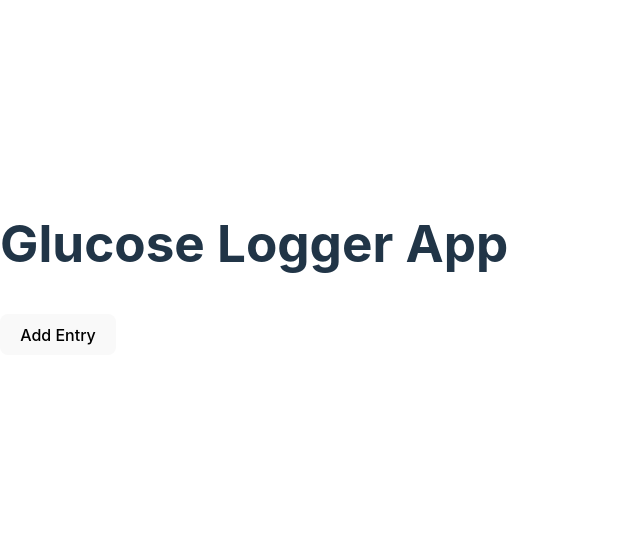
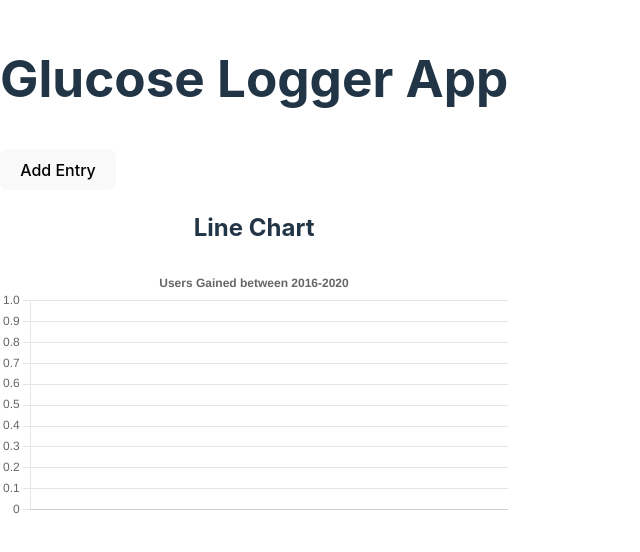
Before and after one commit to bobrien-pursuit/glucose-logger-front-end, a React (Vite) app: page /chart in a window 1280 px wide. Shown: the part 136-688 px from the top of the page, without its empty margins (0-640 px from the left). Built offline with nearby package versions, Linux system fonts and the light colour scheme; no server answers.

Commit message:
adds chart to project

```diff
--- a/package.json
+++ b/package.json
@@ -10,7 +10,9 @@
     "preview": "vite preview"
   },
   "dependencies": {
+    "chart.js": "^4.4.3",
     "react": "^18.3.1",
+    "react-chartjs-2": "^5.2.0",
     "react-dom": "^18.3.1",
     "react-router-dom": "^6.26.0"
   },
--- a/src/App.jsx
+++ b/src/App.jsx
@@ -6,6 +6,7 @@ import Home from "./Pages/Home.jsx";
 import New from "./Components/NewEntryForm.jsx";
 import NavBar from "./Components/NavBar.jsx";
 import Edit from "./Pages/Edit.jsx";
+import DataChart from "./Components/DataChart.jsx";
 
 // COMPONENTS
 
@@ -19,6 +20,7 @@ function App () {
             <Route path="/" element={<Home />} />
             <Route path="/new" element={<New />} />
             <Route path="/edit/entry/:id" element={<Edit />} />
+            <Route path="/chart" element={<DataChart />} />
           </Routes>
         </main>
       </Router>
--- /dev/null
+++ b/src/Components/DataChart.jsx
@@ -0,0 +1,48 @@
+import React from "react";
+import { useState, useEffect } from "react";
+import { useNavigate } from "react-router-dom";
+import Chart from "chart.js/auto";
+import { Line } from "react-chartjs-2";
+import ChartPage from "../Pages/ChartPage.jsx";
+const API = import.meta.env.VITE_API_URL;
+// Chart.register(CategoryScale);
+
+function DataChart() {
+
+    let navigate = useNavigate();
+
+    const [data, setData] = useState ([]);
+
+    //grab the whole array of objects from API
+
+    useEffect (() => {
+        fetch(`${API}/entries`)
+        .then(res => res.json())
+        .then(res => setData(res))
+        .catch((err) => console.log({error: "Server error"}))
+    }, [data]);
+
+    const [chartData, setChartData] = useState({
+        labels: data.map((datum) => datum.date_surrogate),
+        datasets: [
+            {
+                label: "Glucose Readings",
+                data: data.map((datum) => datum.glucose_gdl),
+                backgroundColor: [
+                    "lightred",
+                    "lightblue",
+                    "lightgreen",
+                    "lightyellow"
+                ],
+                borderColor: "black",
+                borderWidth: 2
+            }
+        ]
+    })
+
+    return (
+      <div><ChartPage chartData={chartData}/></div>
+    );
+}
+
+export default DataChart;
--- a/src/Components/EditEntryForm.jsx
+++ b/src/Components/EditEntryForm.jsx
@@ -8,6 +8,8 @@ function UpdateEntryForm() {
     let navigate = useNavigate();
 
     const [entry, setEntry] = useState ({
+        date_surrogate: null,
+        time_surrogate: null,
         date: null,
         time: null,
         last_meal: null,
@@ -67,21 +69,21 @@ function UpdateEntryForm() {
     return (
         <div>
         <form onSubmit={handleSubmit}>
-            <label htmlFor="date">Date:</label>
+            <label htmlFor="date_surrogate">Date:</label>
             <input
-                id = "date"
-                value = {entry.date}
+                id = "date_surrogate"
+                value = {entry.date_surrogate}
                 type = "date"
                 onChange = {handleTextChange}
-                placeholder = {entry.date}
+                placeholder = {entry.date_surrogate}
             />
-            <label htmlFor="date">Time:</label>
+            <label htmlFor="time_surrogate">Time:</label>
             <input
-                id = "time"
-                value = {entry.time}
+                id = "time_surrogate"
+                value = {entry.time_surrogate}
                 type = "time"
                 onChange = {handleTextChange}
-                placeholder = {entry.time}
+                placeholder = {entry.time_surrogate}
             />
             <label htmlFor="last_meal">Meal:</label>
             <input
--- /dev/null
+++ b/src/Pages/ChartPage.jsx
@@ -0,0 +1,26 @@
+import DataChart from "../Components/DataChart";
+import { Line } from "react-chartjs-2";
+
+function ChartPage({chartData}) {
+    return (
+        <div className="chart-container">
+        <h2 style={{ textAlign: "center" }}>Line Chart</h2>
+        <Line
+          data={chartData}
+          options={{
+            plugins: {
+              title: {
+                display: true,
+                text: "Users Gained between 2016-2020"
+              },
+              legend: {
+                display: false
+              }
+            }
+          }}
+        />
+      </div>
+    );
+}
+
+export default ChartPage;
```
Also changed, not shown: 1 other file (tests, documents, lock files or other folders).
